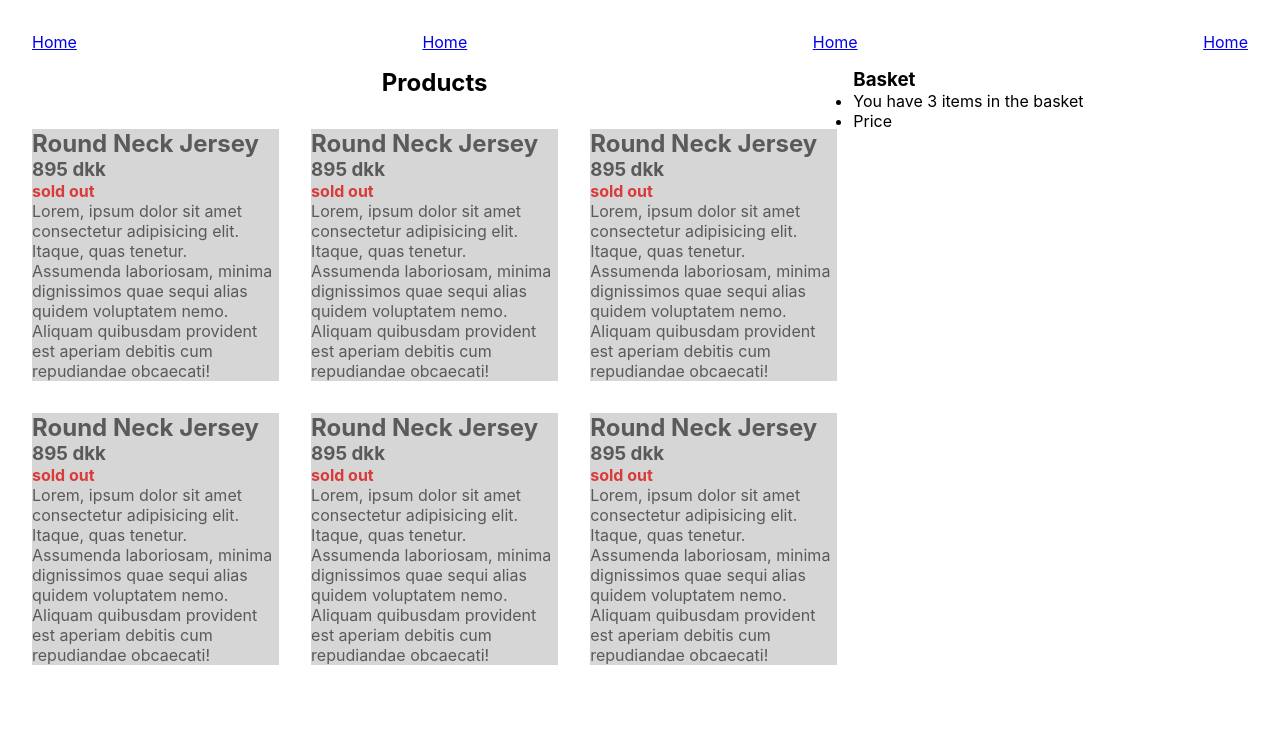
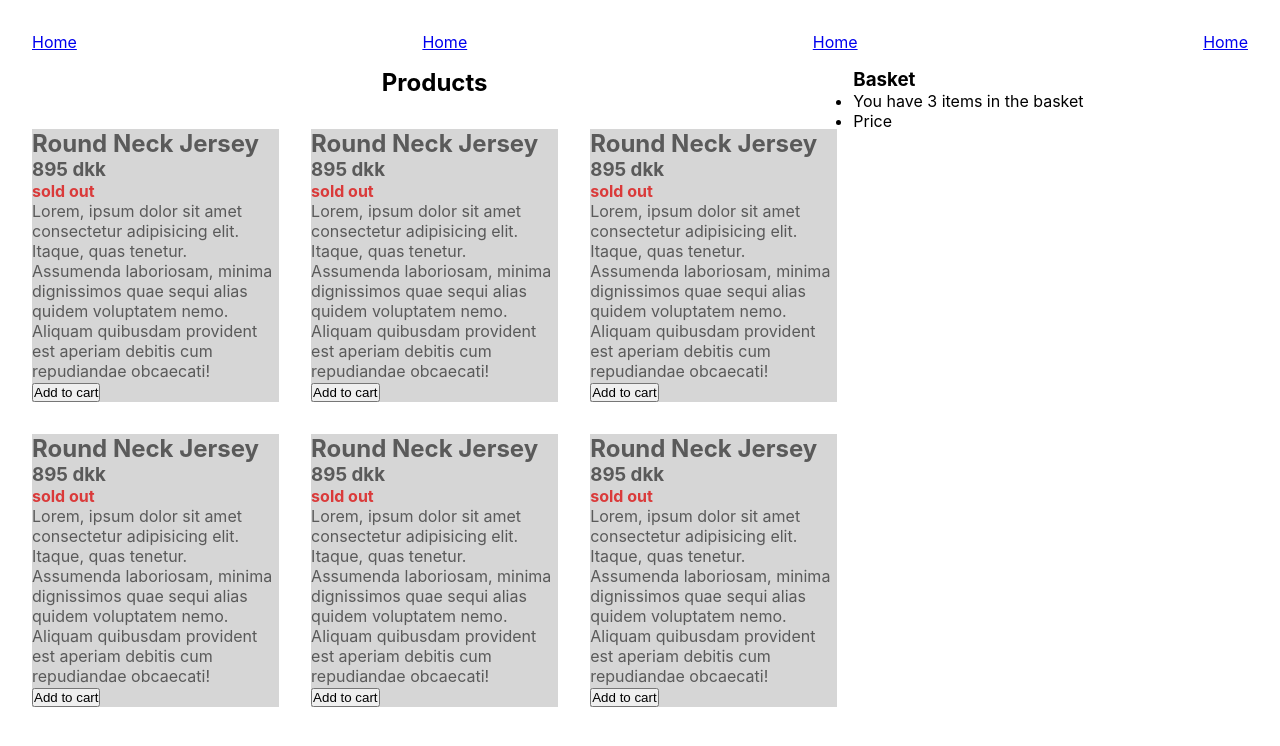
Before and after one commit to filepeno/react-in-class, a React (Create React App) app: page / in a window 1280 px wide. Shown: the top 746 px of the page. Built offline with nearby package versions, Linux system fonts and the light colour scheme.

Commit message:
added button that console logs the id

```diff
--- a/src/components/Product.jsx
+++ b/src/components/Product.jsx
@@ -1,5 +1,9 @@
+// import addToCart from "./Basket";
+
 export default function Product(props) {
-  console.log(props);
+  function addToCart() {
+    console.log(props.id);
+  }
 
   return (
     <article className={`Product ${props.soldOut ? "" : "soldOut"}`}>
@@ -11,6 +15,7 @@ export default function Product(props) {
       <p className="Description">
         Lorem, ipsum dolor sit amet consectetur adipisicing elit. Itaque, quas tenetur. Assumenda laboriosam, minima dignissimos quae sequi alias quidem voluptatem nemo. Aliquam quibusdam provident est aperiam debitis cum repudiandae obcaecati!
       </p>
+      <button onClick={addToCart}>Add to cart</button>
     </article>
   );
 }
```
